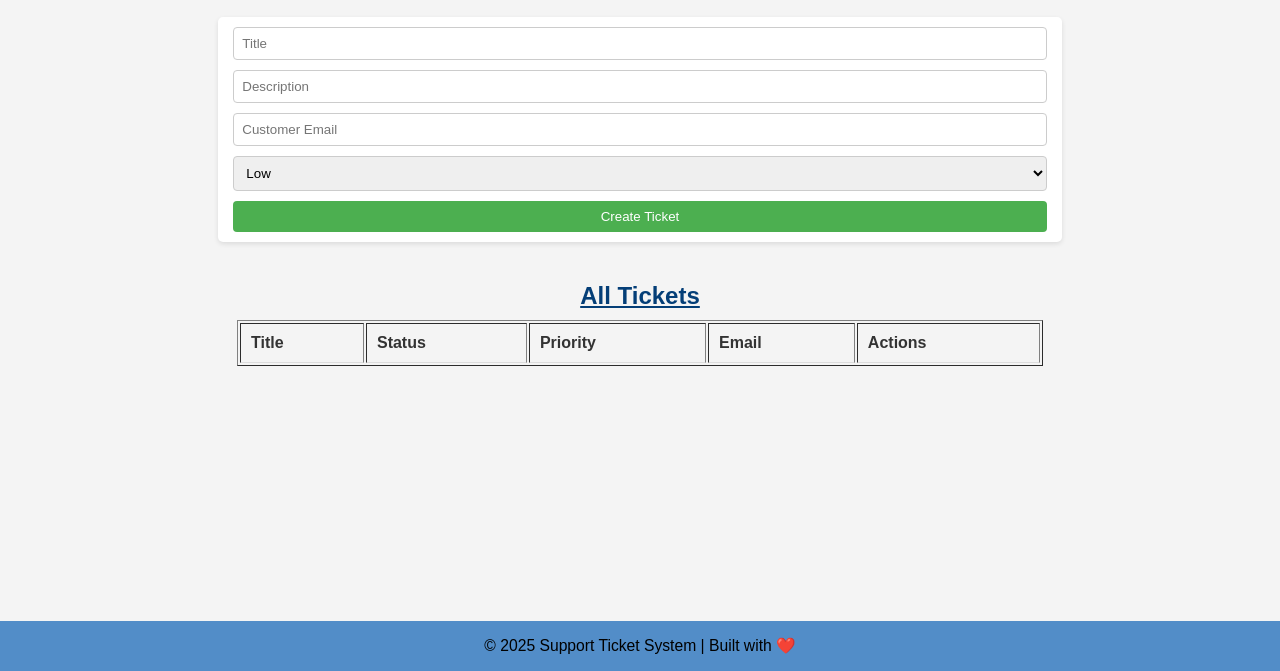
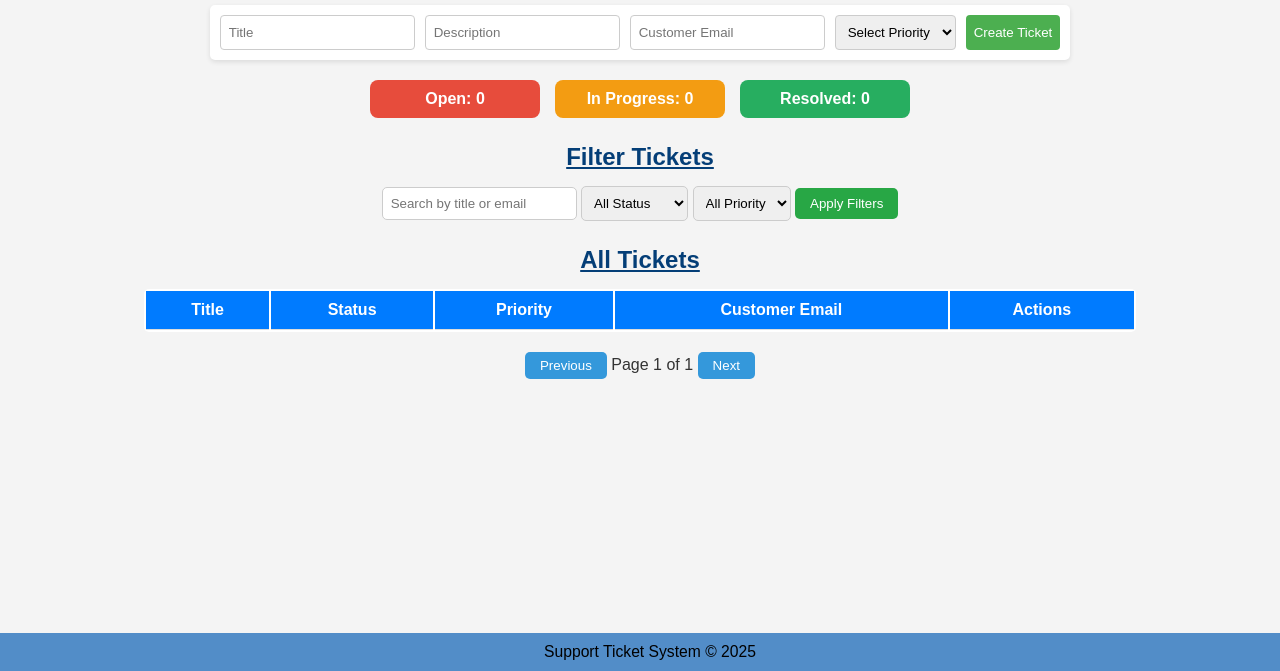
Before and after one commit to Ron7978/Support_Ticket_API, a website: page public/index.html in a window 1280 px wide. Shown: the part 129-800 px from the top of the page. Drawn offline with Linux system fonts and the light colour scheme; no server answers.

Commit message:
Added new features stats, filters and pagenations and updated the css and the whole structure

```diff
--- a/public/app.js
+++ b/public/app.js
@@ -1,21 +1,51 @@
-async function fetchTickets() {
-  const res = await fetch("/tickets");
+// ===== Global Pagination State =====
+let currentPage = 1;
+let totalPages = 1;
+
+// ===== Utility: Camel Case converter =====
+function toCamelCase(str) {
+  return str
+    ? str
+        .toLowerCase()
+        .replace(/[^a-zA-Z0-9]+(.)/g, (_, chr) => chr.toUpperCase())
+    : "";
+}
+
+// ===== Fetch Tickets (Filters + Pagination) =====
+async function fetchTickets(page = 1) {
+  try {
+    const search = document.getElementById("searchInput")?.value || "";
+    const status = document.getElementById("statusFilter")?.value || "";
+    const priority = document.getElementById("priorityFilter")?.value || "";
+
+    const query = new URLSearchParams({
+      page,
+      limit: 5,
+      search,
+      status,
+      priority,
+    });
+
+    const res = await fetch(`/tickets?${query}`);
     const data = await res.json();
-  const tickets = data.items || data;
 
     const tbody = document.getElementById("ticketList");
     tbody.innerHTML = "";
-  tickets.forEach((t) => {
-    function toCamelCase(str) {
-      return str
-        .toLowerCase()
-        .replace(/[^a-zA-Z0-9]+(.)/g, (_, chr) => chr.toUpperCase());
-    }
+
+    // If no tickets, show message
+    if (!data.items || data.items.length === 0) {
+      tbody.innerHTML = `
+        <tr class="no-data">
+          <td colspan="5">No tickets found</td>
+        </tr>
+      `;
+    } else {
+      data.items.forEach((t) => {
         tbody.innerHTML += `
           <tr>
-        <td>${t.title}</td>
-        <td>${t.status}</td>
-        <td>${t.priority}</td>
+            <td>${toCamelCase(t.title)}</td>
+            <td>${toCamelCase(t.status)}</td>
+            <td>${toCamelCase(t.priority)}</td>
             <td class="email">${t.customerEmail}</td>
             <td>
               <button class="update-btn" onclick="updateTicket('${t._id}')">Update</button>
@@ -26,39 +56,86 @@ async function fetchTickets() {
       });
     }
 
-// Update ticket function
-async function updateTicket(id) {
-  const newStatus = prompt("Enter new status (open, in-progress, resolved):");
-  if (!newStatus) return;
-  await fetch(`/tickets/${id}`, {
-    method: "PATCH",
-    headers: { "Content-Type": "application/json" },
-    body: JSON.stringify({ status: newStatus }),
-  });
-  fetchTickets();
+    // Update pagination info
+    currentPage = data.page;
+    totalPages = Math.ceil(data.total / data.limit);
+    document.getElementById("pageInfo").innerText = `Page ${currentPage} of ${totalPages}`;
+
+  } catch (err) {
+    console.error("Error fetching tickets:", err);
+  }
 }
 
-//delete ticket function
-async function deleteTicket(id) {
-  if (!confirm("Are you sure you want to delete this ticket?")) return;
-  await fetch(`/tickets/${id}`, { method: "DELETE" });
-  fetchTickets();
-}
-
+// ===== Create Ticket =====
 document.getElementById("ticketForm").addEventListener("submit", async (e) => {
   e.preventDefault();
+
   const data = {
     title: document.getElementById("title").value,
     description: document.getElementById("description").value,
     customerEmail: document.getElementById("customerEmail").value,
     priority: document.getElementById("priority").value,
   };
+
   await fetch("/tickets", {
     method: "POST",
     headers: { "Content-Type": "application/json" },
     body: JSON.stringify(data),
   });
-  fetchTickets();
+
+  e.target.reset();
+  fetchTickets(currentPage);
+  fetchStats();
 });
 
+// ===== Update Ticket =====
+async function updateTicket(id) {
+  const newStatus = prompt("Enter new status (open, in-progress, resolved):");
+  if (!newStatus) return;
+
+  await fetch(`/tickets/${id}`, {
+    method: "PATCH",
+    headers: { "Content-Type": "application/json" },
+    body: JSON.stringify({ status: newStatus }),
+  });
+
+  fetchTickets(currentPage);
+  fetchStats();
+}
+
+// ===== Delete Ticket =====
+async function deleteTicket(id) {
+  if (!confirm("Are you sure you want to delete this ticket?")) return;
+
+  await fetch(`/tickets/${id}`, { method: "DELETE" });
+
+  fetchTickets(currentPage);
+  fetchStats();
+}
+
+// ===== Change Page =====
+function changePage(step) {
+  const newPage = currentPage + step;
+  if (newPage > 0 && newPage <= totalPages) {
+    fetchTickets(newPage);
+  }
+}
+
+// ===== Fetch Stats =====
+async function fetchStats() {
+  try {
+    const res = await fetch("/tickets/stats");
+    const stats = await res.json();
+
+    document.getElementById("openCount").innerText = `Open: ${stats.open || 0}`;
+    document.getElementById("inProgressCount").innerText = `In Progress: ${stats.inProgress || 0}`;
+    document.getElementById("resolvedCount").innerText = `Resolved: ${stats.resolved || 0}`;
+
+  } catch (err) {
+    console.error("Error fetching stats:", err);
+  }
+}
+
+// ===== Init =====
+fetchStats();
 fetchTickets();
--- a/public/index.html
+++ b/public/index.html
@@ -1,48 +1,96 @@
 <!DOCTYPE html>
-<html>
+<html lang="en">
+
 <head>
+  <meta charset="UTF-8" />
+  <meta name="viewport" content="width=device-width, initial-scale=1.0" />
   <title>Support Ticket System</title>
-  <link rel="stylesheet" href="style.css">
+  <link rel="stylesheet" href="style.css" />
 </head>
+
 <body>
 
-  <header>
-    <h1>🎫 Support Ticket Dashboard</h1>
-  </header>
+  <!-- Header -->
+  <header>🎫 Support Ticket System</header>
 
   <main>
+
+    <!-- Ticket Form -->
+    <section>
+      <h2 class="subHead">Create New Ticket</h2>
       <form id="ticketForm">
-      <input type="text" id="title" placeholder="Title" required>
-      <input type="text" id="description" placeholder="Description" required>
-      <input type="email" id="customerEmail" placeholder="Customer Email" required>
-      <select id="priority">
+        <input type="text" id="title" placeholder="Title" required />
+        <input type="text" id="description" placeholder="Description" required />
+        <input type="email" id="customerEmail" placeholder="Customer Email" required />
+        <select id="priority" required>
+          <option value="">Select Priority</option>
           <option value="low">Low</option>
           <option value="medium">Medium</option>
           <option value="high">High</option>
         </select>
         <button type="submit">Create Ticket</button>
       </form>
+    </section>
 
+    <!-- Stats Row -->
+    <section id="stats" style="display: flex; justify-content: center; gap: 15px; margin-top: 20px;">
+      <div class="stat-card open" id="openCount">Open: 0</div>
+      <div class="stat-card progress" id="inProgressCount">In Progress: 0</div>
+      <div class="stat-card resolved" id="resolvedCount">Resolved: 0</div>
+    </section>
+
+    <!-- Filters -->
+    <section id="filters" style="margin-top: 25px;">
+      <h2 class="subHead">Filter Tickets</h2>
+      <input type="text" id="searchInput" placeholder="Search by title or email" />
+      <select id="statusFilter">
+        <option value="">All Status</option>
+        <option value="open">Open</option>
+        <option value="in-progress">In Progress</option>
+        <option value="resolved">Resolved</option>
+      </select>
+      <select id="priorityFilter">
+        <option value="">All Priority</option>
+        <option value="low">Low</option>
+        <option value="medium">Medium</option>
+        <option value="high">High</option>
+      </select>
+      <button class="apply-btn" onclick="fetchTickets()">Apply Filters</button>
+    </section>
+
+    <!-- Tickets Table -->
+    <section id="ticketListSection" style="margin-top: 25px;">
       <h2 class="subHead">All Tickets</h2>
-    <table border="1">
+      <div style="overflow-x:auto;">
+        <table>
           <thead>
             <tr>
               <th>Title</th>
               <th>Status</th>
               <th>Priority</th>
-          <th>Email</th>
+              <th>Customer Email</th>
               <th>Actions</th>
             </tr>
           </thead>
-      <tbody id="ticketList"></tbody>
+          <tbody id="ticketList">
+            <!-- Filled by app.js -->
+          </tbody>
         </table>
+      </div>
+    </section>
 
+    <!-- Pagination -->
+    <section id="pagination" style="margin-top: 20px;">
+      <button onclick="changePage(-1)">Previous</button>
+      <span id="pageInfo">Page 1 of 1</span>
+      <button onclick="changePage(1)">Next</button>
+    </section>
   </main>
 
-  <footer>
-    <p>&copy; 2025 Support Ticket System | Built with ❤️</p>
-  </footer>
+  <!-- Footer -->
+  <footer>Support Ticket System &copy; 2025</footer>
 
   <script src="app.js"></script>
 </body>
+
 </html>
--- a/public/style.css
+++ b/public/style.css
@@ -1,6 +1,8 @@
+/* General Page Layout */
 body {
   font-family: Arial, sans-serif;
-  margin: 20px;
+  margin: 0;
+  padding: 0 20px;
   background-color: #f4f4f4;
   color: #333;
   text-align: center;
@@ -9,123 +11,208 @@ body {
 header {
   background-color: #007bff;
   color: white;
-  text-align: center;
   padding: 15px 0;
-  font-size: 1.5rem;
+  margin: 4px;
+  font-size: 2.5rem;
   font-weight: bold;
 }
 
-h1 {
-  color: #ffffff;
-  font-size: 2em;
-  margin: 10px 10px 10px 10px;
-  text-align: center;
+main {
+  padding-bottom: 60px;
+  /* Space for footer */
 }
 
-main {
-  padding-bottom: 50px; /* Avoid overlapping with fixed footer */
+/* Headings */
+h1,
+h2 {
+  margin: 10px 0;
 }
 
-#ticketForm {
-  display: inline-block;
-  flex-direction: column;
-  align-items: center;
-  margin-bottom: 20px;
+.subHead {
+  text-decoration: underline;
+  color: #043e77;
+  font-size: 1.5em;
+  margin-bottom: 15px;
 }
 
-form {
-  margin-top: 20px;
-  margin-bottom: 20px;
-  padding: 5px;
+/* Form Styling */
+#ticketForm {
+  display: inline-flex;
+  flex-wrap: wrap;
+  justify-content: center;
   background-color: #fff;
+  padding: 10px;
   border-radius: 5px;
   box-shadow: 0 2px 5px rgba(0, 0, 0, 0.1);
-  align-items: center;
+  gap: 10px;
 }
 
-input, select, button {
+#ticketForm input,
+#ticketForm select,
+#ticketForm button {
   padding: 8px;
-  margin: 5px;
   border: 1px solid #ccc;
   border-radius: 4px;
-  width: calc(100% - 20px);
-  box-sizing: border-box;
 }
 
-.subHead{
-  text-decoration: underline;
-  text-underline-position: below;
-  color: #043e77;
-  font-size: 1.5em;
-  margin-bottom: 10px;
+#ticketForm button {
+  background-color: #4CAF50;
+  color: white;
+  border: none;
+  cursor: pointer;
 }
 
-#ticketList {
-  margin-top: 20px;
-  padding: 10px;
-  background-color: #fff;
-  border-radius: 5px;
-  box-shadow: 0 2px 5px rgba(0, 0, 0, 0.1);
+#ticketForm button:hover {
+  background-color: #45a049;
 }
 
-.ticket-list {
-  list-style-type: none;
-  padding: 0;
+/* Stats Cards */
+#stats {
+  display: flex;
+  justify-content: center;
+  gap: 15px;
+}
+
+.stat-card {
+  padding: 10px 25px;
+  border-radius: 8px;
+  font-weight: bold;
+  color: white;
+  font-size: 16px;
+  min-width: 120px;
+}
+
+.stat-card.open {
+  background-color: #e74c3c;
+}
+
+.stat-card.progress {
+  background-color: #f39c12;
+}
+
+.stat-card.resolved {
+  background-color: #27ae60;
+}
+
+/* Filters */
+#filters input,
+#filters select {
+  padding: 8px;
+  border-radius: 5px;
+  border: 1px solid #ccc;
+}
+
+.apply-btn {
+  background-color: #28a745;
+  border: none;
+  padding: 8px 15px;
+  color: white;
+  border-radius: 5px;
+  cursor: pointer;
+}
+
+.apply-btn:hover {
+  background-color: #218838;
+}
+
+/* Table Styling */
+#ticketListSection {
+  margin-top: 25px;
 }
 
 table {
-  width: 65%;
-  margin-top: 20px;
+  width: 80%;
   margin: 0 auto;
+  background-color: #fff;
+  border-radius: 5px;
+  overflow: hidden;
+}
+
+th,
+td {
+  padding: 10px;
+  text-align: center;
+  border-bottom: 1px solid #ddd;
 }
 
 td {
   text-transform: capitalize;
-  text-align: center;
 }
 
 td.email {
   text-transform: lowercase;
 }
 
-th, td {
-  padding: 10px;
-  text-align: left;
-  border-bottom: 1px solid #ddd;
+th {
+  background-color: #007bff;
+  color: white;
 }
 
-button {
-  background-color: #4CAF50;
-  color: white;
-  border: none;
-  cursor: pointer;
+tr:hover {
+  background-color: #f1f1f1;
 }
 
-button:hover {
-  background-color: #45a049;
+/* No Tickets Message */
+.no-data {
+  text-align: center;
+  padding: 15px;
+  color: #666;
 }
 
+/* Buttons in Table */
 .update-btn {
   background-color: #008CBA;
+  padding: 6px 12px;
+  border: none;
+  color: white;
+  cursor: pointer;
+  border-radius: 4px;
 }
 
 .update-btn:hover {
   background-color: #007bb5;
 }
 
-.delete-btn{
+.delete-btn {
   background-color: #f44336;
+  padding: 6px 12px;
+  border: none;
+  color: white;
+  cursor: pointer;
+  border-radius: 4px;
 }
 
 .delete-btn:hover {
   background-color: #d32f2f;
 }
 
+/* Pagination */
+#pagination {
+  margin-top: 20px;
+  /* display: flex; */
+  justify-content: center;
+  gap: 10px;
+}
+
+#pagination button {
+  background-color: #3498db;
+  border: none;
+  padding: 6px 15px;
+  color: white;
+  border-radius: 5px;
+  cursor: pointer;
+}
+
+#pagination button:hover {
+  background-color: #2980b9;
+}
+
+/* Footer */
 footer {
   background-color: #528dc8;
   color: #000000;
   text-align: center;
-  /* padding: 15px 0; */
+  padding: 10px;
   font-size: 0.98rem;
   position: fixed;
   bottom: 0;
```
Also changed, not shown: routes/tickets.js (+62 -25 lines). Lines whose indentation alone changed are shown as unchanged.
